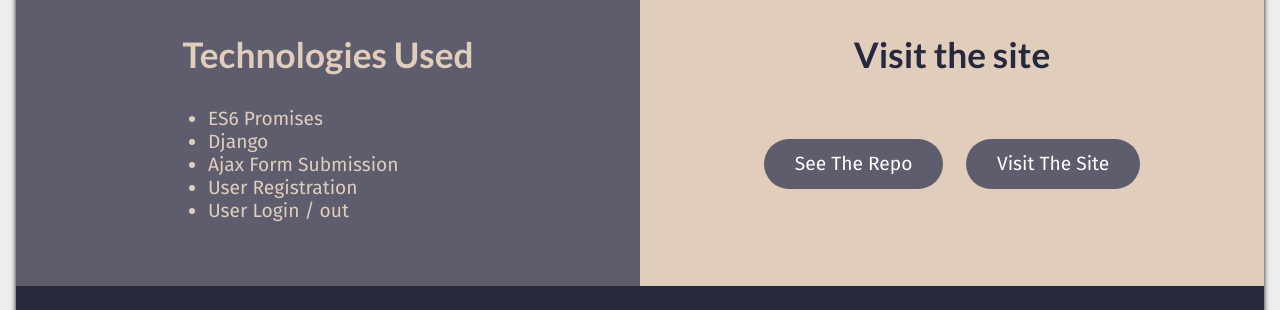
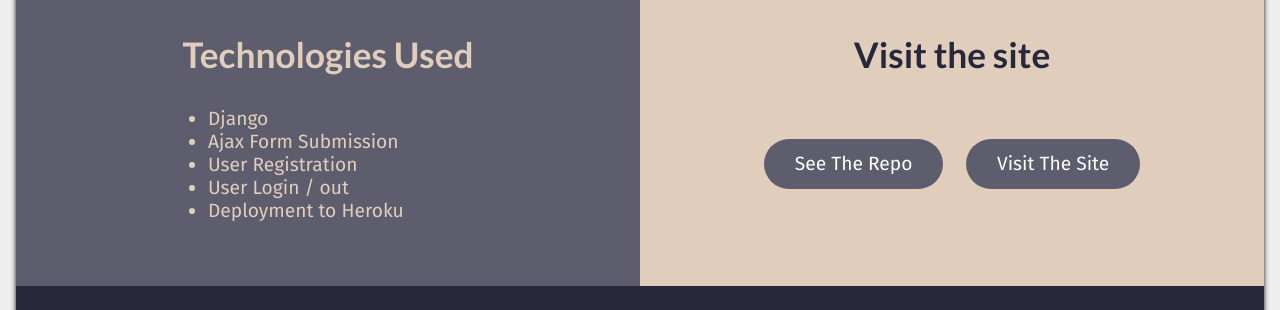
Before and after one commit to Zabanaa/zabanaa.github.io, a Jekyll site: the page built from projects/cereal-notes.html, in a window 1280 px wide. Shown: the part 1771-2081 px from the top of the page. Built offline with Jekyll 4.4.1, drawn with Linux system fonts in a browser that asks for light colours; Markdown is read by kramdown in place of the engine named in the settings.

Commit message:
update link to cereal notes app

```diff
--- a/projects/cereal-notes.html
+++ b/projects/cereal-notes.html
@@ -3,14 +3,14 @@
 title: "Cereal Notes"
 subtitle: "Taking notes using Python and Django"
 technologies:
-    - technology_name: ES6 Promises
     - technology_name: Django
     - technology_name: Ajax Form Submission
     - technology_name: User Registration
     - technology_name: User Login / out
+    - technology_name: Deployment to Heroku
 
 repo_link: "https://github.com/CerealCoder/cereal-notes"
-site_link: "https://whispering-citadel-78096.herokuapp.com/"
+site_link: "https://cereal-notes-app.herokuapp.com/"
 ---
 
 <p>After a million AJAX calls, I finally realised that I had a thing for Data Manipulation. That led me to teach myself Python (after buying a Raspberry PI) and SQL. I immediately fell in love with Python and its beautiful syntax and I decided that it was time for me to pick a framework.</p>
```
